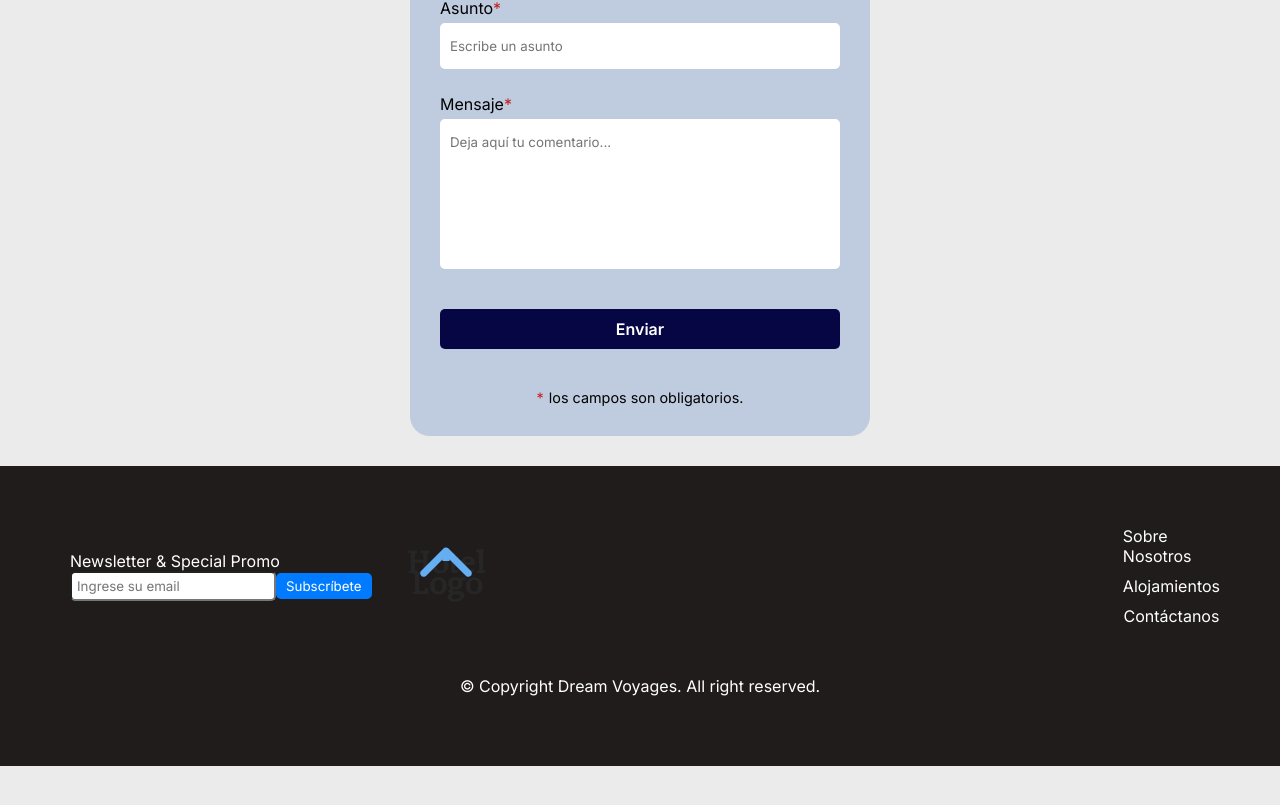
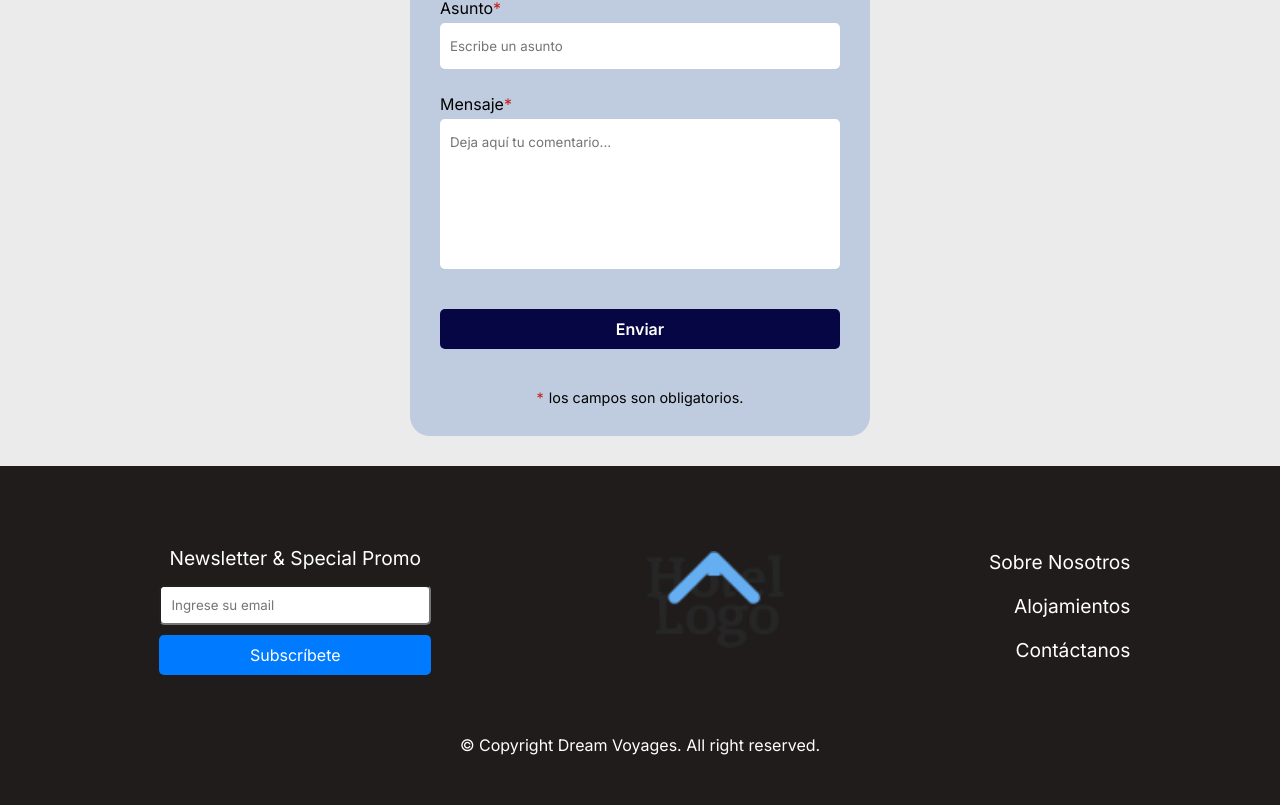
Before and after one commit to Manuelgarcia1/TP-dise-oweb, a React (Vite) app in the folder SegundaEntrega/: page /contacto in a window 1280 px wide. Shown: the part 1123-1928 px from the top of the page. Before the commit the page ends 1889 px from the top, so only its background shows below. Built offline with nearby package versions, Linux system fonts and the light colour scheme.

Commit message:
creando componente vista detallada

```diff
--- a/SegundaEntrega/src/App.jsx
+++ b/SegundaEntrega/src/App.jsx
@@ -5,6 +5,7 @@ import Home from './components/Home/Home';
 import FormularioContacto from './components/contacto/contacto';
 import SobreNosotros from './components/SobreNosotros/SobreNosotros';
 import AddAlojamiento from './components/Form/form';
+import DetalleAlojamiento from './components/vistaDetallada/VistaDetallada';
 
 function App() {
   return (
@@ -15,6 +16,7 @@ function App() {
         <Route path="/contacto" element={<FormularioContacto />} />
         <Route path="/sobreNosotros" element={< SobreNosotros/>} />
         <Route path="/form-admin" element={< AddAlojamiento/>} />
+        <Route path="/detalle/:id" element={<DetalleAlojamiento />} /> {/* Ruta para DetalleAlojamiento */}
       </Routes>
       <Footer />
     </Router>
--- a/SegundaEntrega/src/components/Footer/Footer.css
+++ b/SegundaEntrega/src/components/Footer/Footer.css
@@ -11,25 +11,31 @@ footer {
 }
 .newsletter{
     padding: 30px;
+    display: flex;
+    flex-direction: column;
+    gap: 5px;
 }
 .newsletter-input {
     display: flex;
-    align-items: center;
+    flex-direction: column;
+    gap: 10px;
 }
-.newsletter-input .newsletter-label {
-    margin-right: 10px;
+.newsletter .newsletter-label {
+    font-size: 1.2rem;
+    padding: 10px;
 }
 .newsletter-input .input-newsletter {
-    padding: 5px;
+    padding: 10px;
     border-radius: 5px;
 }
 .newsletter-input .button {
-    padding: 5px 10px;
+    padding: 10px;
     background-color: #007bff;
     color: white;
     border: none;
     cursor: pointer;
     border-radius: 5px;
+    font-size: 1rem;
 }
 .newsletter-input .button:hover{
     background-color: midnightblue;
@@ -38,12 +44,11 @@ footer {
 
 .logo-container{
     padding: 20px 5px;
-    width: 200px;
-    height: 200px;
+    width: 150px;
+    height: 150px;
 }
-.logo-container{
+.logo-container img{
    width: 100%;
-   height: auto;
 }
 
 .newsletter img {
@@ -55,15 +60,22 @@ footer {
 .footer-nav{
     display: flex;
     flex-direction: column;
-    align-items: center;
-    gap: 10px;
+    align-items: end;
+    gap: 20px;
     list-style: none;
     padding: 20px;
 }
 .footer-nav-link a {
+    font-size: 1.2rem;
     text-decoration: none;
     color: white;
 }
+.footer-nav-link a:hover{
+    cursor: pointer;
+    color: #007bff;
+    text-decoration: underline;
+}
+
 .creditos{
     padding: 30px;
     text-align: center;
--- a/SegundaEntrega/src/components/Footer/Footer.jsx
+++ b/SegundaEntrega/src/components/Footer/Footer.jsx
@@ -6,7 +6,7 @@ const Footer = () => {
     <footer>
       <div className="contenedor-footer">
         <div className="newsletter">
-          <label className="newsletter-label" htmlFor="email">Newsletter & Special Promo</label><br />
+          <label className="newsletter-label" htmlFor="email">Newsletter & Special Promo</label>
           <div className="newsletter-input">
             <input className="input-newsletter" type="email" id="email" placeholder="Ingrese su email" />
             <button className="button">Subscríbete</button>
--- a/SegundaEntrega/src/components/navbar/NavbarComponent.css
+++ b/SegundaEntrega/src/components/navbar/NavbarComponent.css
@@ -44,12 +44,12 @@
       color: #65AEF2;
       transform: translateY(-5px);
   }
-  .logo-desktop{
-      visibility: visible;
-  }
-  .logo-mobile{
-      visibility: hidden;
-  }
+  .logo-desktop {
+    display: block;
+}
+  .logo-mobile {
+    display: none;
+}
   .padding-li{
       padding-right: 50px;
   }
@@ -167,12 +167,12 @@
         max-height: 100vh;
         overflow: visible;
       }
-      .logo-mobile{
-        visibility: visible;
-      }
-      .logo-desktop{
-        visibility: none;
-      }
+      .logo-mobile {
+        display: block;
+    }
+    .logo-desktop {
+        display: none;
+    }
       .background-image {
         height: 300px;
       }
--- /dev/null
+++ b/SegundaEntrega/src/components/vistaDetallada/VistaDetallada.css
@@ -0,0 +1,62 @@
+/* HotelDetail.css */
+.hotel-detail {
+    max-width: 800px;
+    margin: 0 auto;
+    padding: 20px;
+    font-family: Arial, sans-serif;
+  }
+
+  .hotel-title {
+    font-size: 2.5rem;
+    margin-bottom: 20px;
+    text-align: center;
+  }
+
+  .hotel-images {
+    display: flex;
+    flex-wrap: wrap;
+    justify-content: center;
+    gap: 10px;
+    margin-bottom: 20px;
+  }
+
+  .hotel-image {
+    max-width: 100%;
+    height: auto;
+    border-radius: 8px;
+  }
+
+  .hotel-info {
+    background: #f9f9f9;
+    padding: 20px;
+    border-radius: 8px;
+    box-shadow: 0 0 10px rgba(0, 0, 0, 0.1);
+  }
+
+  .hotel-description {
+    font-size: 1.2rem;
+    margin-bottom: 10px;
+  }
+
+  .hotel-bedrooms,
+  .hotel-bathrooms {
+    font-size: 1.1rem;
+    margin-bottom: 5px;
+  }
+
+  .hotel-services h3 {
+    font-size: 1.3rem;
+    margin-bottom: 10px;
+  }
+
+  .hotel-services ul {
+    list-style-type: none;
+    padding: 0;
+  }
+
+  .hotel-services li {
+    background: #e0f7fa;
+    padding: 10px;
+    margin-bottom: 5px;
+    border-radius: 4px;
+  }
--- /dev/null
+++ b/SegundaEntrega/src/components/vistaDetallada/VistaDetallada.jsx
@@ -0,0 +1,43 @@
+import { useState, useEffect } from 'react';
+import { useParams } from 'react-router-dom';
+
+const DetalleAlojamiento = () => {
+  const { id } = useParams(); // Obtén el parámetro de la URL
+  const [alojamiento, setAlojamiento] = useState(null);
+
+  useEffect(() => {
+    const fetchAlojamiento = async () => {
+      try {
+        const response = await fetch(`http://localhost:3000/alojamiento/${id}`);
+        if (response.ok) {
+          const data = await response.json();
+          setAlojamiento(data);
+        } else {
+          throw new Error('Error al cargar los datos del alojamiento');
+        }
+      } catch (error) {
+        console.error('Error:', error);
+      }
+    };
+
+    fetchAlojamiento();
+  }, [id]);
+
+  if (!alojamiento) {
+    return <div>Cargando...</div>;
+  }
+
+  return (
+    <div className="detalle-alojamiento">
+      <h2>{alojamiento.Titulo}</h2>
+      <p>{alojamiento.Descripcion}</p>
+      <p>Precio por día: {alojamiento.PrecioPorDia}</p>
+      <p>Estado: {alojamiento.Estado}</p>
+      <p>Dormitorios: {alojamiento.CantidadDormitorios}</p>
+      <p>Baños: {alojamiento.CantidadBanios}</p>
+      {/* Aquí puedes mostrar más detalles según sea necesario */}
+    </div>
+  );
+};
+
+export default DetalleAlojamiento;
```
Also changed, not shown: 2 other files (tests, documents, lock files or other folders).
